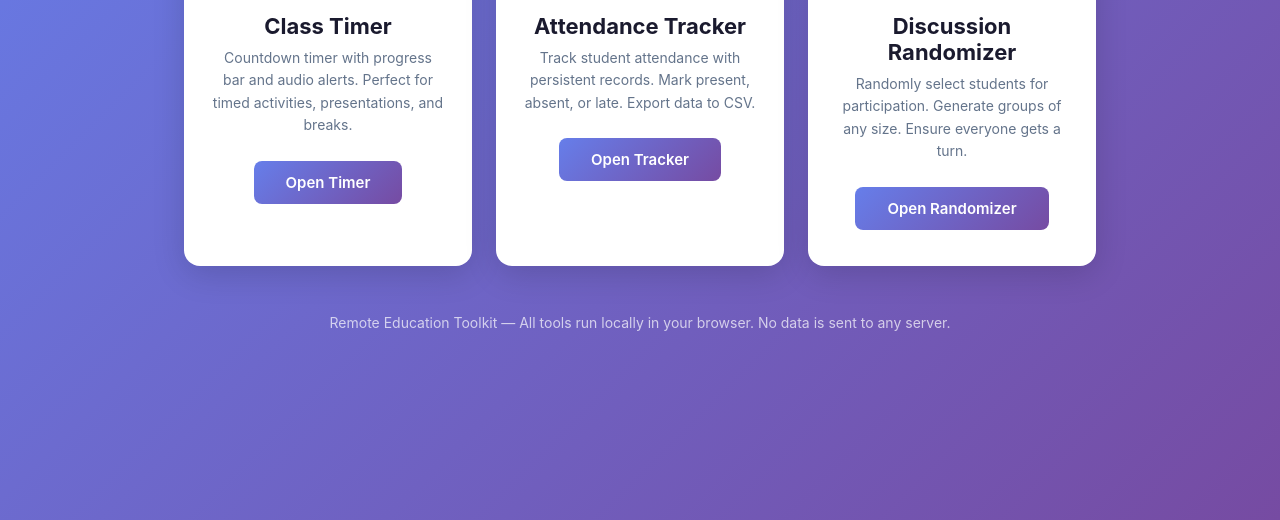
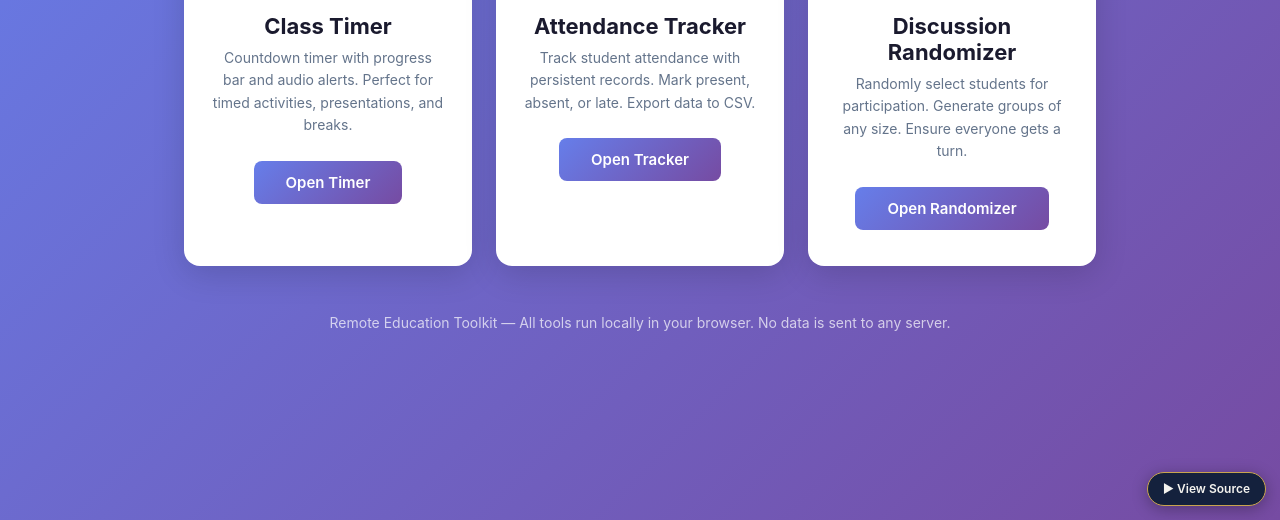
Before and after one commit to Freddricklogan/Remote-Education-Toolkit, a plain HTML site: page index.html in a window 1280 px wide. Shown: the part 280-800 px from the top of the page. Drawn offline with Linux system fonts and the light colour scheme.

Commit message:
Add persistent View Source link to GitHub repository

```diff
--- a/index.html
+++ b/index.html
@@ -68,5 +68,6 @@
             <p>Remote Education Toolkit &mdash; All tools run locally in your browser. No data is sent to any server.</p>
         </footer>
     </div>
+<a id="view-src" href="https://github.com/Freddricklogan/remote-education-toolkit" target="_blank" rel="noopener" title="View source on GitHub" style="position:fixed;right:14px;bottom:14px;z-index:99999;font:600 12px/1 -apple-system,system-ui,sans-serif;color:#f4f3ef;background:#14213d;border:1px solid #c9a44e;border-radius:999px;padding:10px 15px;text-decoration:none;box-shadow:0 3px 16px rgba(0,0,0,.3)">&#9654; View Source</a>
 </body>
 </html>
```
